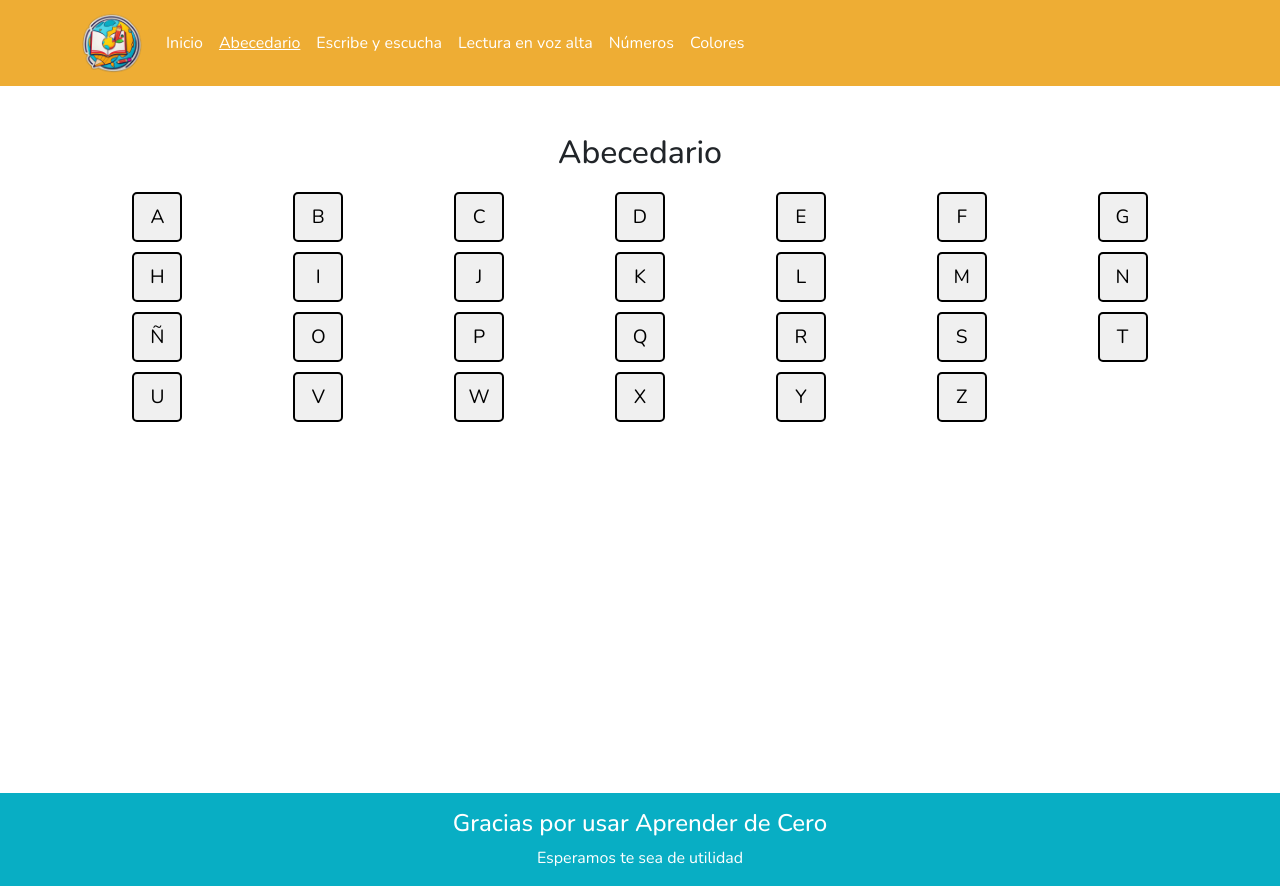
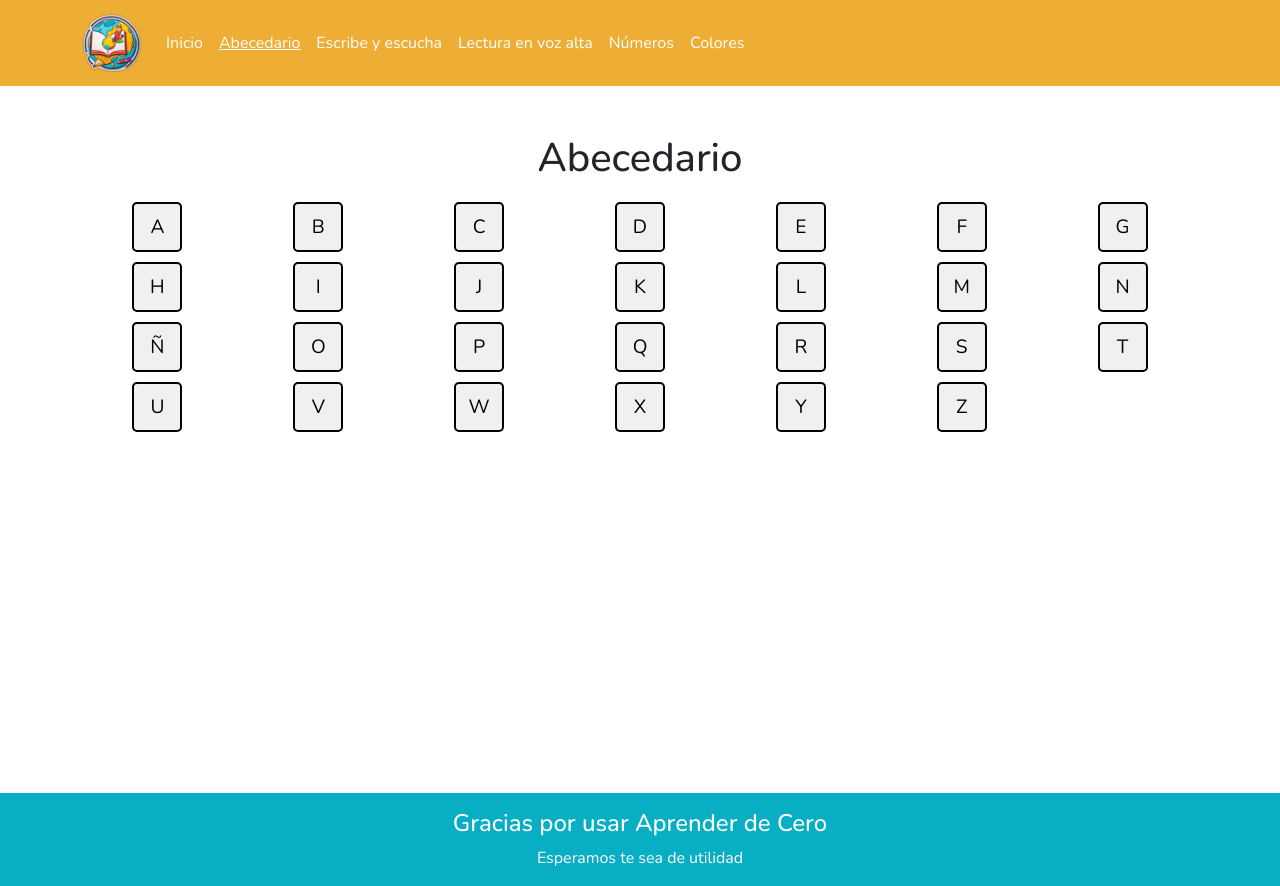
Before and after one commit to AnabelaGuillermo/aprenderDesdeCero, a React (Vite) app: page /Abecedario in a window 1280 px wide. Built offline with nearby package versions, Linux system fonts and the light colour scheme.

Commit message:
Quito tamaño de H1.

```diff
--- a/src/css/AlphabetView.css
+++ b/src/css/AlphabetView.css
@@ -1,12 +1,8 @@
 .Alphabet {
   text-align: center;
-  & h1 {
-    font-size: 2rem;
-  }
 }
 
 .abecedario {
-  font-size: 2rem;
   margin-bottom: 20px;
 }
 
--- a/src/css/ReadView.css
+++ b/src/css/ReadView.css
@@ -1,9 +1,3 @@
-.Read {
-  & h1 {
-    font-size: 2rem;
-  }
-}
-
 .stories {
   & button {
     width: 120px;
--- a/src/css/WriteAndListenView.css
+++ b/src/css/WriteAndListenView.css
@@ -1,9 +1,6 @@
 .virtual-keyboard {
   max-width: 600px;
   margin: 0 auto;
-  & h1 {
-    font-size: 2rem;
-  }
 }
 
 h2 {
```
